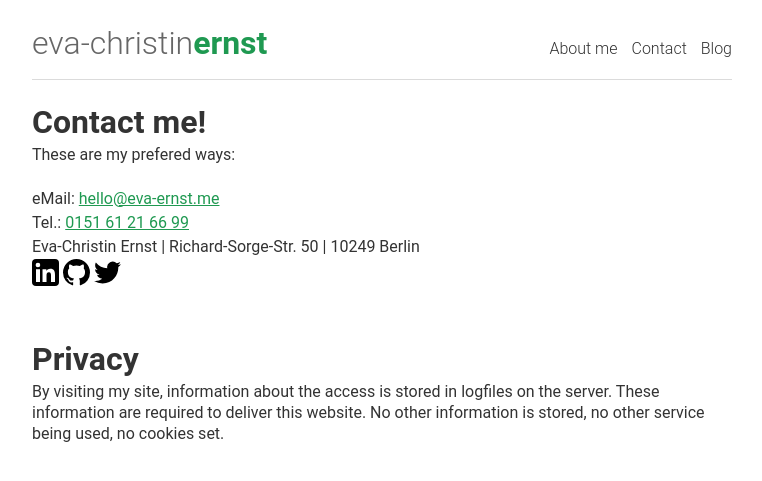
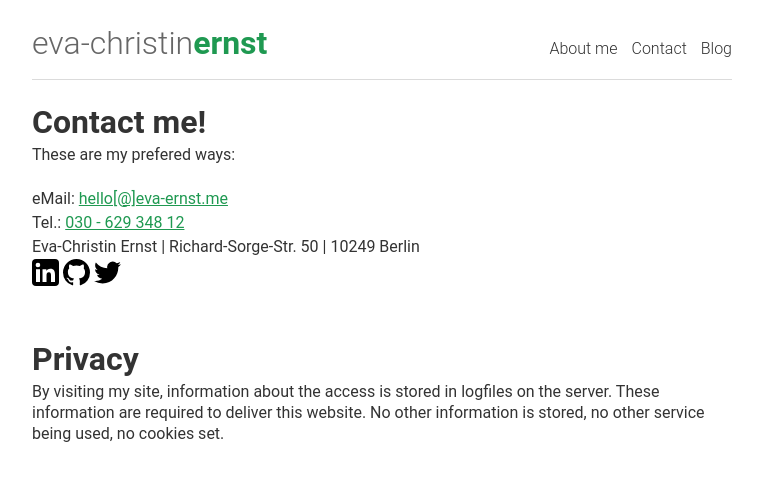
Before and after one commit to evafroehlich/website, a Jekyll site: the page built from contact.md, in a window 1280 px wide. Shown: the top 481 px of the page, without its empty margins (258-1020 px from the left). Built offline with Jekyll 4.4.1, drawn with Linux system fonts in a browser that asks for light colours.

Commit message:
Update phone number

```diff
--- a/contact.md
+++ b/contact.md
@@ -12,8 +12,8 @@ sitemap: false
 <div class="row">
   <div class="six columns">
     <div class="contact__methods">
-      eMail: <a href="mailto:hello@eva-ernst.me">hello@eva-ernst.me</a>
-      <br> Tel.: <a href="tel:+4915161216699">0151 61 21 66 99</a>
+      eMail: <a href="mailto:hello@eva-ernst.me">hello[@]eva-ernst.me</a>
+      <br> Tel.: <a href="tel:+493062934812">030 - 629 348 12</a>
     </div>
   </div>
 
```
